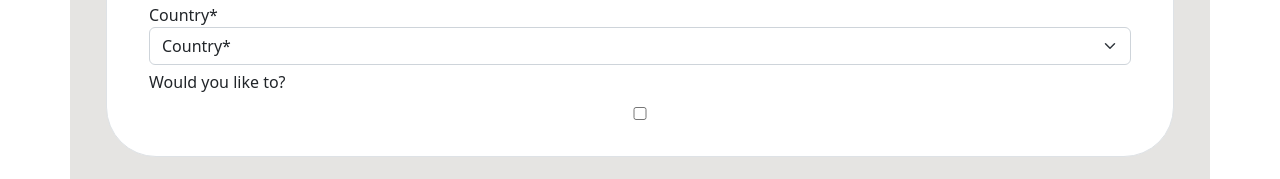
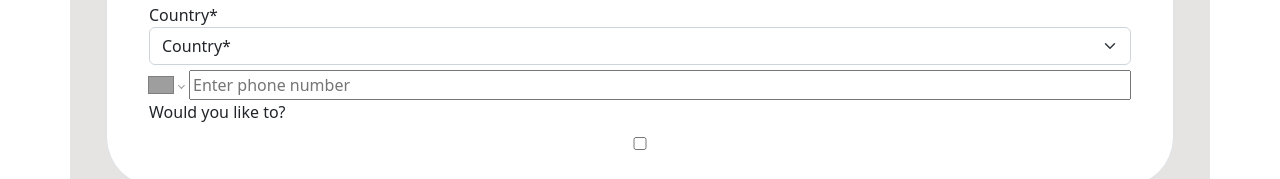
Before and after one commit to cosmo3769/redux-form-validation, a React (Create React App) app: page / in a window 1280 px wide. Shown: the part 654-833 px from the top of the page. Built offline with nearby package versions, Linux system fonts and the light colour scheme; grey boxes are pictures that could not be loaded.

Commit message:
added contact number with country dropdown

```diff
--- a/package.json
+++ b/package.json
@@ -10,6 +10,7 @@
     "react": "^18.2.0",
     "react-bootstrap": "^2.5.0",
     "react-dom": "^18.2.0",
+    "react-phone-number-input": "^3.2.7",
     "react-redux": "^8.0.2",
     "react-router-dom": "^6.3.0",
     "react-scripts": "5.0.1",
--- a/src/App.js
+++ b/src/App.js
@@ -1,5 +1,6 @@
 import FormComponent from "./components/FormComponent";
 import { BrowserRouter as Router } from "react-router-dom";
+import { HashRouter } from "react-router-dom";
 import Navigation from "./components/navigation";
 
 function App() {
@@ -8,9 +9,9 @@ function App() {
   // }
   return (
     <div className="App">
-      <Router>
+      <HashRouter>
         <Navigation />
-      </Router>
+      </HashRouter>
 	      {/* <FormComponent onSubmit={submit} /> */}
     </div>
   );
--- a/src/components/FormComponentFirst.jsx
+++ b/src/components/FormComponentFirst.jsx
@@ -8,6 +8,7 @@ import { maxLength, name, required, tinorssn } from './validators'
 import { Container, Row, Col } from 'react-bootstrap'
 import '../../node_modules/bootstrap/dist/css/bootstrap.min.css'
 import './styles.css'
+import ContactInput from './contact-input'
 
 
 
@@ -18,7 +19,7 @@ let FormComponentFirst = (props) => {
     <Container className='mb-4'>
     <Row>
       <Col className="col-10"><h5>Personal Information</h5></Col>
-      <Col><a href='/help'><button type='button' className='help'>Help</button></a></Col>
+      <Col><a href='#/help'><button type='button' className='help'>Help</button></a></Col>
     </Row>
     <form onSubmit={handleSubmit}>
       <Row className='bg-white m-4 border'>
@@ -49,6 +50,12 @@ let FormComponentFirst = (props) => {
       {country && country !== 'US' &&
           <Field name="middleName" type="text" component={Input} label="Middle Name" validate={[name, maxLength]}/>
       }
+      <Field
+      name='contact'
+      component={ContactInput}
+      label="Primary Phone Number"
+      type="tel"
+      />
       <Field
         name='billing'
         component={Input}
@@ -99,7 +106,7 @@ let FormComponentFirst = (props) => {
       </Row>
     </form>
     <Row>
-      <Col className='col-2'><a href='/cancel'><button type='button' className='cancel'>Cancel</button></a></Col>
+      <Col className='col-2'><a href='#/cancel'><button type='button' className='cancel'>Cancel</button></a></Col>
     </Row>
     </Container>
   )
--- /dev/null
+++ b/src/components/contact-input.jsx
@@ -0,0 +1,18 @@
+import 'react-phone-number-input/style.css'
+import PhoneInput from 'react-phone-number-input'
+import { useState } from 'react'
+
+function ContactInput() {
+  // `value` will be the parsed phone number in E.164 format.
+  // Example: "+12133734253".
+  const [value, setValue] = useState()
+  return (
+    <PhoneInput
+      defaultCountry='US'
+      placeholder="Enter phone number"
+      value={value}
+      onChange={setValue}/>
+  )
+}
+
+export default ContactInput
--- a/src/components/validators.js
+++ b/src/components/validators.js
@@ -18,7 +18,10 @@ export const maxLength = value => {
 }
 
 export const tinorssn = value => {
-  if (value && !/^(?:\d{3}-\d{2}-\d{4}|\d{2}-\d{7})$/.test(value) && !/[0-9]/.test(value)) {
+  if (value && /^(?:\d{3}-\d{2}-\d{4})$/.test(value)) {
       return 'Invalid tin/ssn!'
   }
+  if (value && (value.length>9 || value.length<9)) {
+    return 'Must be 9 digits!'
+  }
 }
```
Also changed, not shown: 1 other file (tests, documents, lock files or other folders).
